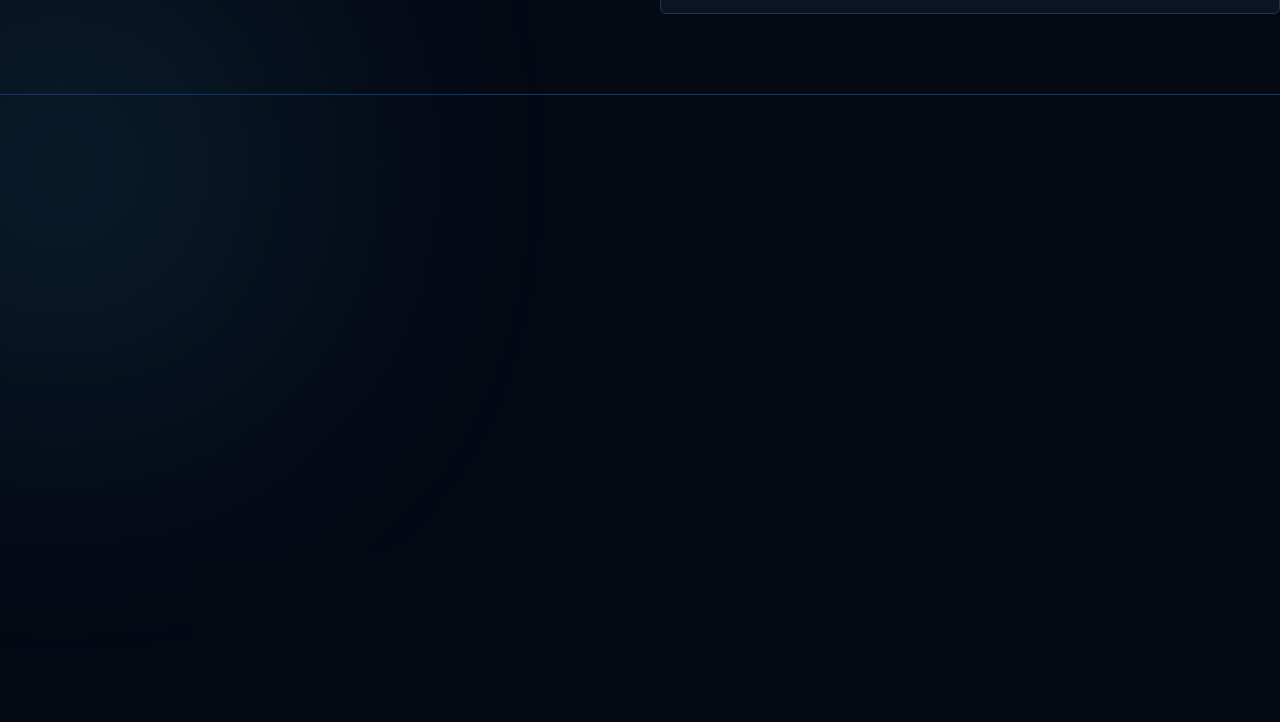
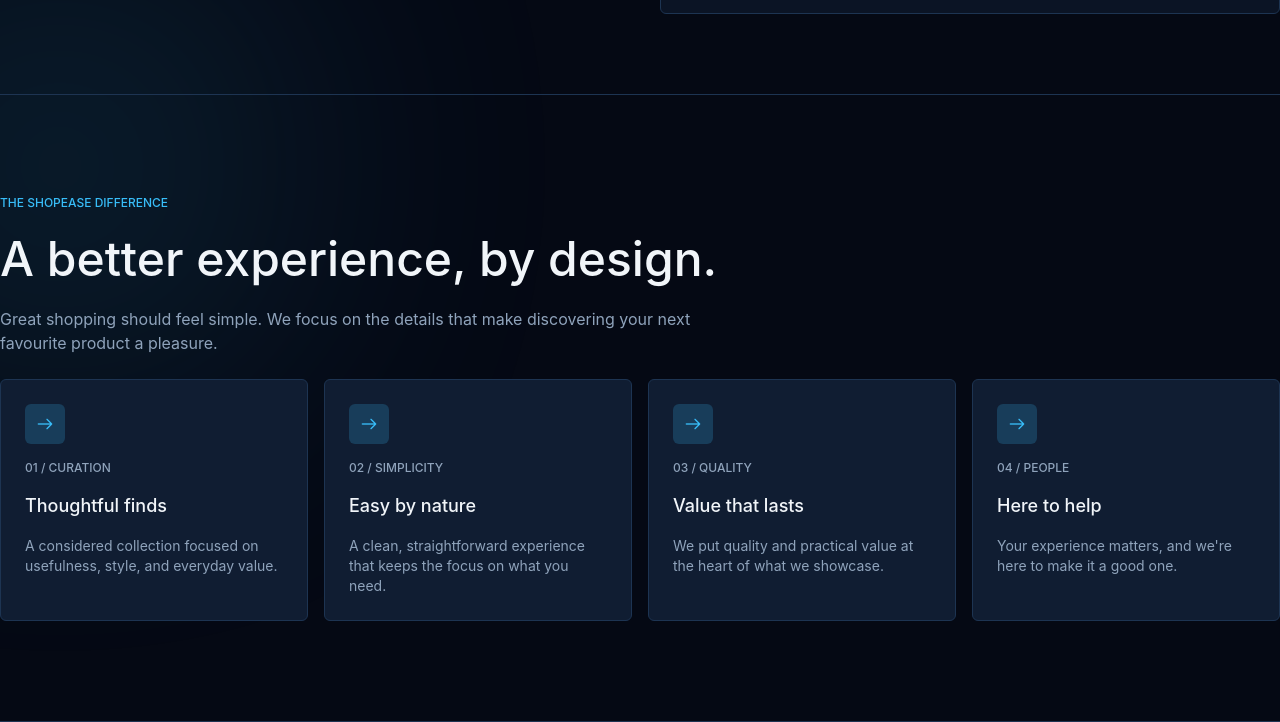
Before and after one commit to Talha-Ali-Dev/ShopEase, a website: page shopease.html in a window 1280 px wide. Shown: the part 624-1346 px from the top of the page. Before the commit the page ends 800 px from the top, so only its background shows below. Drawn offline with Linux system fonts and the light colour scheme.

Commit message:
add why us section

```diff
--- a/shopease.html
+++ b/shopease.html
@@ -128,6 +128,84 @@
 
     </section>
 
+    <section class="why-us max-w-7xl mx-auto py-25 flex flex-col gap-6 border-b border-border">
+
+        <span class="text-electric text-xs font-medium">THE SHOPEASE DIFFERENCE</span>
+        <h2 class="text-text text-5xl font-medium">A better experience,
+            by design.</h2>
+
+        <p class="text-muted ">Great shopping should feel simple. We focus on the details that make discovering your
+            next
+            <span class="inline lg:block"> favourite product a pleasure.</span>
+        </p>
+
+        <div class="grid grid-cols-1 md:grid-cols-2 lg:grid-cols-4 gap-4">
+
+            <div
+                class="bg-card p-6 rounded-md border border-border flex flex-col gap-4 hover:border hover:border-electric transition duration-400 hover:shadow-lg shadow-electric/50">
+
+                <div
+                    class="bg-electric/20 size-10 rounded-md flex justify-center items-center transition duration-400 cursor-pointer">
+                    <img src="assets/icons/next (1).png" alt="">
+                </div>
+
+                <p class="text-muted text-xs uppercase font-medium">01 / CURATION</p>
+                <p class="text-text text-lg font-medium">Thoughtful finds</p>
+                <p class="text-muted text-sm font-normal">
+                    A considered collection focused on usefulness, style, and everyday value.</p>
+
+            </div>
+
+
+            <div
+                class="bg-card p-6 rounded-md border border-border flex flex-col gap-4 hover:border hover:border-electric transition duration-400 hover:shadow-lg shadow-electric/50">
+
+                <div
+                    class="bg-electric/20 size-10 rounded-md flex justify-center items-center transition duration-400 cursor-pointer">
+                    <img src="assets/icons/next (1).png" alt="">
+                </div>
+
+                <p class="text-muted text-xs uppercase font-medium">02 / SIMPLICITY</p>
+                <p class="text-text text-lg font-medium">Easy by nature</p>
+                <p class="text-muted text-sm font-normal">
+                    A clean, straightforward experience that keeps the focus on what you need.</p>
+
+            </div>
+
+
+            <div
+                class="bg-card p-6 rounded-md border border-border flex flex-col gap-4 hover:border hover:border-electric transition duration-400 hover:shadow-lg shadow-electric/50">
+
+                <div
+                    class="bg-electric/20 size-10 rounded-md flex justify-center items-center transition duration-400 cursor-pointer">
+                    <img src="assets/icons/next (1).png" alt="">
+                </div>
+
+                <p class="text-muted text-xs uppercase font-medium">03 / QUALITY</p>
+                <p class="text-text text-lg font-medium">Value that lasts</p>
+                <p class="text-muted text-sm font-normal">
+                    We put quality and practical value at the heart of what we showcase.</p>
+
+            </div>
+
+            <div
+                class="bg-card p-6 rounded-md border border-border flex flex-col gap-4 hover:border hover:border-electric transition duration-400 hover:shadow-lg shadow-electric/50">
+
+                <div
+                    class="bg-electric/20 size-10 rounded-md flex justify-center items-center transition duration-400 cursor-pointer">
+                    <img src="assets/icons/next (1).png" alt="">
+                </div>
+
+                <p class="text-muted text-xs uppercase font-medium">04 / PEOPLE</p>
+                <p class="text-text text-lg font-medium">Here to help</p>
+                <p class="text-muted text-sm font-normal">
+                    Your experience matters, and we're here to make it a good one.</p>
+
+            </div>
+
+        </div>
+    </section>
+
 
 
 </body>
```
